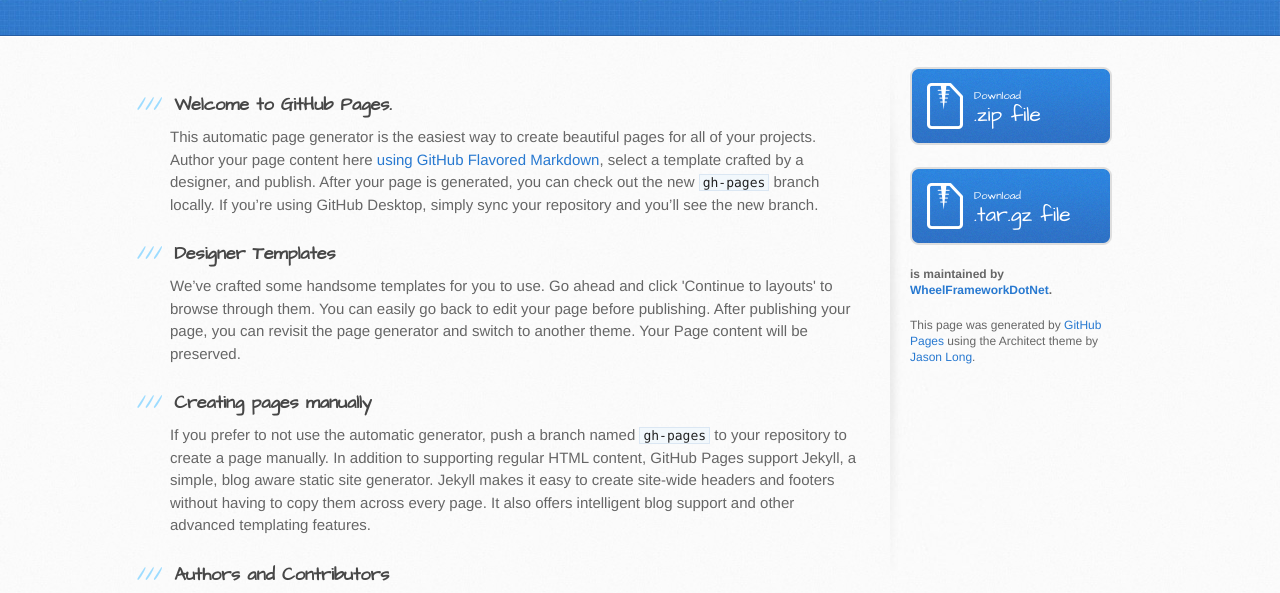
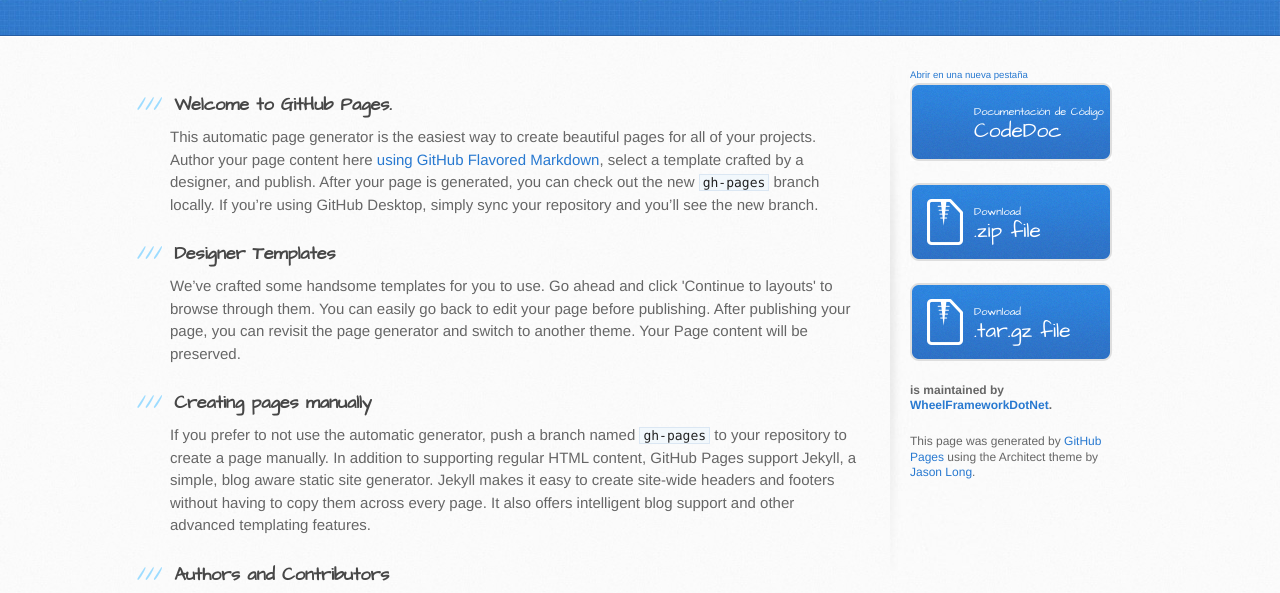
Before and after one commit to WheelFrameworkDotNet/Wheel.Core, a plain HTML site: page docs/index.html in a window 1280 px wide. Shown: the part 165-758 px from the top of the page. Drawn offline with Linux system fonts and the light colour scheme.

Commit message:
Se añade a la web el link de CodeDoc.

```diff
--- a/docs/index.html
+++ b/docs/index.html
@@ -25,7 +25,9 @@
       </div>
     </header>
 
-    <div id="content-wrapper">
+	<iframe id="frame_documentacion" style="display:none;width:68.4%;height:680px;float:left;position:absolute;z-index:9999999;" src="./code/index.html"></iframe>
+
+	<div id="content-wrapper">
       <div class="inner clearfix">
         <section id="main-content">
           <h3>
@@ -55,6 +57,13 @@
         </section>
 
         <aside id="sidebar">
+		  <a href="#" onclick="window.open('./code/index.html');">
+            <small>Abrir en una nueva pestaña</small>
+          </a>
+		  <a href="#" onclick="document.getElementById('main-content').style.display='none';document.getElementById('frame_documentacion').style.display='';" class="button boton">
+            <small>Documentación de Código</small>
+			CodeDoc
+          </a>
           <a href="https://github.com/WheelFrameworkDotNet/Wheel.Core/zipball/master" class="button">
             <small>Download</small>
             .zip file
--- a/docs/stylesheets/stylesheet.css
+++ b/docs/stylesheets/stylesheet.css
@@ -544,6 +544,14 @@ aside a.button {
   font-size: 21px;
   background: transparent url(../images/download-button.png) 0 0 no-repeat;
 }
+aside a.boton {
+  display: block;
+  width: 138px;
+  padding-left: 64px;
+  margin-bottom: 20px;
+  font-size: 21px;
+  background: transparent url(../images/button.png) 0 0 no-repeat;
+}
 
 code, pre {
   margin-bottom: 30px;
```
Also changed, not shown: docs/images/button.png (added).
